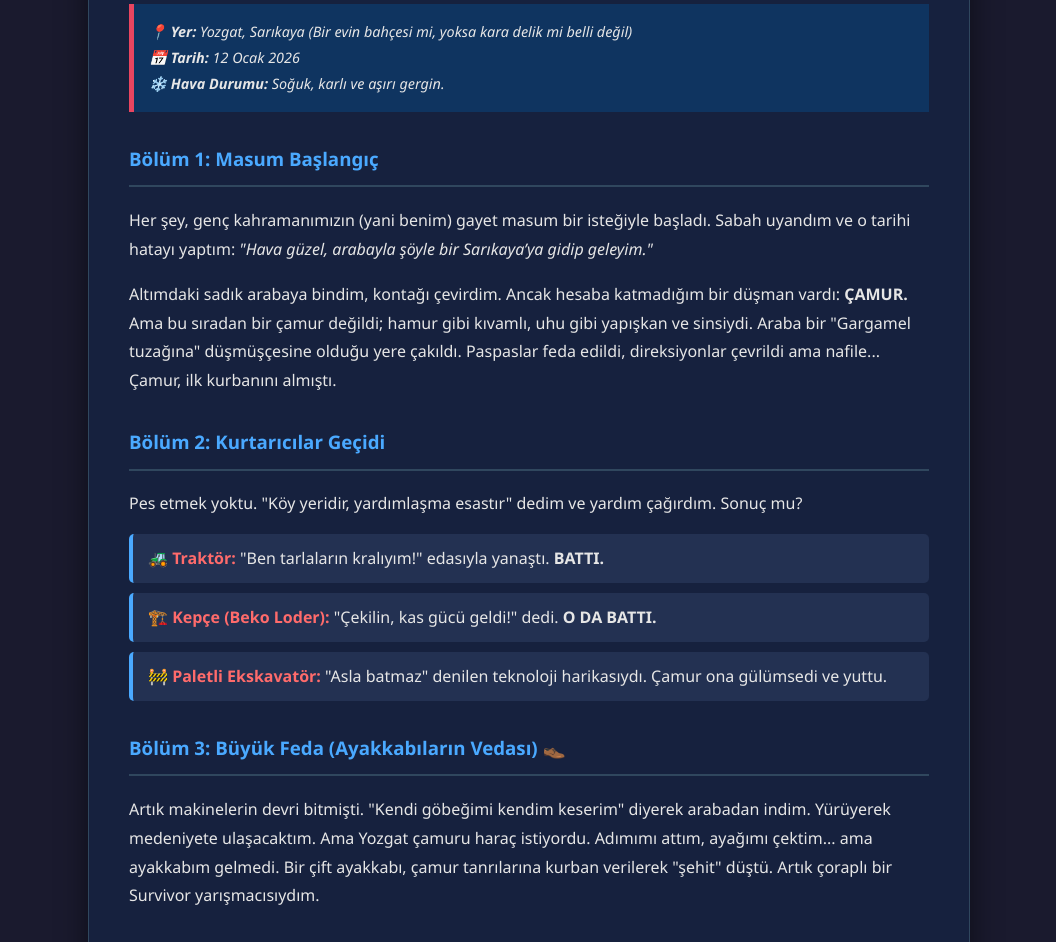
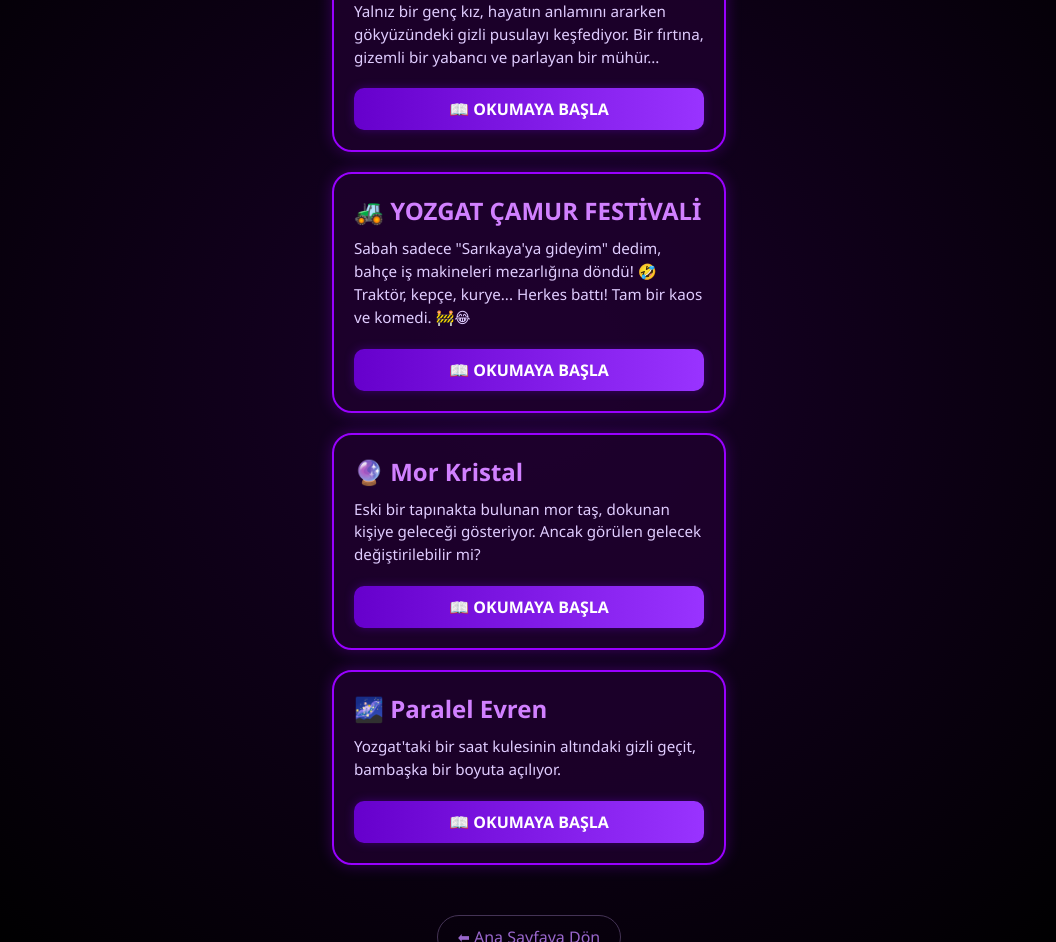
Before and after one commit to SONSUZAY/hikayeler-web, a plain HTML site: page index.html in a window 1280 px wide. Shown: the part 238-1180 px from the top of the page, without its empty margins (111-1167 px from the left). Drawn offline with Linux system fonts and the light colour scheme.

Commit message:
Update index.html

```diff
--- a/index.html
+++ b/index.html
@@ -3,198 +3,153 @@
 <head>
     <meta charset="UTF-8">
     <meta name="viewport" content="width=device-width, initial-scale=1.0">
-    <title>Yozgat Çamur Festivali - SONSUZ.AY</title>
+    <title>SONSUZ.AY - Hikayeler (Mor)</title>
+
+    <link rel="icon" type="image/png" href="site_simge.png">
+
+    <script async src="https://pagead2.googlesyndication.com/pagead/js/adsbygoogle.js?client=ca-pub-1819947444660683"
+         crossorigin="anonymous"></script>
+
     <style>
-        /* Genel Sayfa Ayarları */
+        /* GENEL SAYFA AYARLARI */
         body {
+            background-color: #050505;
+            background-image: radial-gradient(circle, #1a002b 0%, #000000 90%); /* Hafif morumsu siyah geçiş */
+            color: white;
             font-family: 'Segoe UI', Tahoma, Geneva, Verdana, sans-serif;
-            background-color: #1a1a2e;
-            color: #e6e6e6;
-            line-height: 1.8;
             margin: 0;
-            padding: 0;
+            padding: 20px;
+            text-align: center;
         }
 
-        /* Ana Konteyner */
-        .container {
-            max-width: 800px;
-            margin: 40px auto;
-            padding: 40px;
-            background-color: #16213e;
-            border-radius: 15px;
-            box-shadow: 0 10px 30px rgba(0,0,0,0.5);
-            border: 1px solid #30475e;
+        /* BAŞLIK TASARIMI */
+        h1 {
+            color: #b300ff; /* Parlak Mor */
+            text-shadow: 0 0 20px #b300ff, 0 0 40px #550080;
+            font-size: 2.5rem;
+            margin-bottom: 10px;
+            margin-top: 20px;
         }
 
-        h1 {
-            color: #e94560;
-            text-align: center;
-            font-size: 2.2em;
-            margin-bottom: 10px;
-            text-transform: uppercase;
-            letter-spacing: 2px;
-            line-height: 1.3;
+        p.aciklama {
+            color: #dcb3ff; /* Açık lila yazı */
+            margin-bottom: 40px;
+            font-size: 1rem;
         }
 
-        h3 {
-            color: #4aa9ff;
-            border-bottom: 2px solid #30475e;
-            padding-bottom: 10px;
-            margin-top: 30px;
+        .hikaye-container {
+            display: flex;
+            flex-wrap: wrap;
+            justify-content: center;
+            gap: 20px;
+            max-width: 800px;
+            margin: 0 auto;
         }
 
-        .meta-box {
-            background-color: #0f3460;
-            border-left: 5px solid #e94560;
-            padding: 15px;
-            margin: 20px 0;
-            font-style: italic;
-            font-size: 0.9em;
+        /* MOR HİKAYE KARTI */
+        .hikaye-kart {
+            background: rgba(30, 0, 45, 0.8); /* Çok koyu mor zemin */
+            border: 2px solid #9900ff; /* Neon Mor Çerçeve */
+            border-radius: 20px;
+            padding: 20px;
+            width: 100%;
+            max-width: 350px;
+            box-shadow: 0 0 15px rgba(153, 0, 255, 0.3);
+            transition: transform 0.3s, box-shadow 0.3s;
+            text-align: left;
         }
 
-        ul {
-            list-style-type: none;
-            padding: 0;
+        .hikaye-kart:hover {
+            transform: translateY(-5px);
+            box-shadow: 0 0 30px rgba(153, 0, 255, 0.6);
         }
-        ul li {
-            background: #233152;
-            margin: 10px 0;
-            padding: 10px 15px;
-            border-radius: 5px;
-            border-left: 4px solid #4aa9ff;
+
+        .hikaye-baslik {
+            font-size: 1.5rem;
+            color: #d180ff; /* Başlık rengi */
+            margin-top: 0;
+            margin-bottom: 10px;
+            font-weight: bold;
         }
-        .loss { color: #ff6b6b; font-weight: bold; }
 
-        .brand {
-            text-align: center;
-            font-weight: bold;
-            color: #888;
-            font-size: 0.9em;
+        .hikaye-ozet {
+            font-size: 0.95rem;
+            color: #e0ccff;
+            line-height: 1.5;
             margin-bottom: 20px;
         }
 
-        blockquote {
-            font-size: 1.2em;
-            margin: 30px 0;
-            padding: 20px;
-            background-color: #222;
-            border-left: 5px solid #e94560;
-            color: #fff;
-            font-style: italic;
+        /* MOR BUTON */
+        .oku-buton {
+            display: block;
+            background: linear-gradient(90deg, #6600cc, #9933ff);
+            color: white;
+            text-decoration: none;
+            padding: 10px;
+            border-radius: 10px;
+            text-align: center;
+            font-weight: bold;
+            transition: 0.3s;
+            box-shadow: 0 0 10px rgba(102, 0, 204, 0.4);
         }
 
-        .teaser {
-            margin-top: 50px;
-            padding: 30px;
-            text-align: center;
-            border: 2px dashed #4aa9ff;
-            border-radius: 10px;
-            background: linear-gradient(45deg, #16213e, #1a1a2e);
-        }
-        .teaser h2 {
-            color: #e94560;
+        .oku-buton:hover {
+            background: #a64dff;
+            box-shadow: 0 0 20px rgba(166, 77, 255, 0.8);
         }
 
-        .btn {
+        .geri-don {
             display: inline-block;
-            margin-top: 10px;
-            padding: 10px 20px;
-            background-color: #e94560;
-            color: white;
+            margin-top: 50px;
+            color: #9966cc;
             text-decoration: none;
-            border-radius: 5px;
-            font-weight: bold;
-            transition: background 0.3s;
-        }
-        .btn:hover { background-color: #c0354a; }
-
-        /* Yeni Eklenen Alt Yönlendirme Alanı */
-        .footer-nav {
-            text-align: center;
-            margin-top: 40px;
-            padding-top: 20px;
-            border-top: 1px solid #30475e;
-        }
-        .footer-nav p {
-            color: #888;
-            font-size: 0.9em;
-            margin-bottom: 15px;
-        }
-        .home-link {
-            display: inline-block;
-            color: #4aa9ff;
-            text-decoration: none;
-            font-weight: bold;
-            border: 1px solid #4aa9ff;
+            border: 1px solid #443355;
             padding: 10px 20px;
             border-radius: 30px;
-            transition: all 0.3s;
         }
-        .home-link:hover {
-            background-color: #4aa9ff;
-            color: #1a1a2e;
-        }
-
     </style>
 </head>
 <body>
 
-    <div class="container">
-        <div class="brand">SONSUZ.AY | HİKAYELER</div>
+    <h1>SONSUZ HİKAYELER</h1>
+    <p class="aciklama">Bilinmezin sınırında dolaşan hikayeler.</p>
 
-        <h1>🚜 1. GELENEKSEL YOZGAT ÇAMUR FESTİVALİ</h1>
+    <div class="hikaye-container">
 
-        <div class="meta-box">
-            <strong>📍 Yer:</strong> Yozgat, Sarıkaya (Bir evin bahçesi mi, yoksa kara delik mi belli değil)<br>
-            <strong>📅 Tarih:</strong> 12 Ocak 2026<br>
-            <strong>❄️ Hava Durumu:</strong> Soğuk, karlı ve aşırı gergin.
+        <div class="hikaye-kart">
+            <div class="hikaye-baslik">⭐ HAYAT YILDIZI</div>
+            <div class="hikaye-ozet">
+                Yalnız bir genç kız, hayatın anlamını ararken gökyüzündeki gizli pusulayı keşfediyor. Bir fırtına, gizemli bir yabancı ve parlayan bir mühür...
+            </div>
+            <a href="hikaye_hayat_yildizi.html" class="oku-buton">📖 OKUMAYA BAŞLA</a>
         </div>
 
-        <h3>Bölüm 1: Masum Başlangıç</h3>
-        <p>Her şey, genç kahramanımızın (yani benim) gayet masum bir isteğiyle başladı. Sabah uyandım ve o tarihi hatayı yaptım: <em>"Hava güzel, arabayla şöyle bir Sarıkaya’ya gidip geleyim."</em></p>
-        <p>Altımdaki sadık arabaya bindim, kontağı çevirdim. Ancak hesaba katmadığım bir düşman vardı: <strong>ÇAMUR.</strong> Ama bu sıradan bir çamur değildi; hamur gibi kıvamlı, uhu gibi yapışkan ve sinsiydi. Araba bir "Gargamel tuzağına" düşmüşçesine olduğu yere çakıldı. Paspaslar feda edildi, direksiyonlar çevrildi ama nafile... Çamur, ilk kurbanını almıştı.</p>
-
-        <h3>Bölüm 2: Kurtarıcılar Geçidi</h3>
-        <p>Pes etmek yoktu. "Köy yeridir, yardımlaşma esastır" dedim ve yardım çağırdım. Sonuç mu?</p>
-        <ul>
-            <li>🚜 <span class="loss">Traktör:</span> "Ben tarlaların kralıyım!" edasıyla yanaştı. <strong>BATTI.</strong></li>
-            <li>🏗️ <span class="loss">Kepçe (Beko Loder):</span> "Çekilin, kas gücü geldi!" dedi. <strong>O DA BATTI.</strong></li>
-            <li>🚧 <span class="loss">Paletli Ekskavatör:</span> "Asla batmaz" denilen teknoloji harikasıydı. Çamur ona gülümsedi ve yuttu.</li>
-        </ul>
-
-        <h3>Bölüm 3: Büyük Feda (Ayakkabıların Vedası) 👞</h3>
-        <p>Artık makinelerin devri bitmişti. "Kendi göbeğimi kendim keserim" diyerek arabadan indim. Yürüyerek medeniyete ulaşacaktım. Ama Yozgat çamuru haraç istiyordu. Adımımı attım, ayağımı çektim... ama ayakkabım gelmedi. Bir çift ayakkabı, çamur tanrılarına kurban verilerek "şehit" düştü. Artık çoraplı bir Survivor yarışmacısıydım.</p>
-
-        <h3>Bölüm 4: Rehine Krizi (Ulaşılamayan Kargo) 📦</h3>
-        <p>Tam "Daha ne olabilir ki?" denilen anda, ufukta beyaz bir minibüs belirdi. <strong>Kargocu!</strong> İçinde yeni telefonum vardı. Kurye neşeyle bahçeye daldı ve... <strong>GÜM!</strong> Minibüs saplandı.</p>
-        <p>Şimdi ortada dramatik bir sahne vardı: Bir tarafta camdan bakan çoraplı ben, diğer tarafta 5 metre ötede minibüse hapsolmuş kurye. Aralarında aşılması imkansız bir çamur denizi... Telefon oradaydı ama dokunmak imkansızdı.</p>
-
-        <h3>Bölüm 5: Son Kurbanlar (Komşu ve Yabancı)</h3>
-        <p>Olay yerine son bir umutla gelen Komşu, "Ben sizi kurtarırım" dedi. "GELME!" diye bağırdım ama sesimi duyuramadım. Komşunun arabası da koleksiyona katıldı.p>
-        <p>Ve final vuruşu... Yoldan geçen bir adam camı açıp masumca <em>"Pardon, Sarıkaya yolu ne tarafta?"</em> diyecekti... Diyemedi. <strong>O da battı.</strong> Adamcağız sadece adres soracaktı, şimdi bizimle birlikte kader birliği yapıyor.</p>
-
-        <h3>FİNAL: Beyaz Sessizlik ve Gerçek ❄️</h3>
-        <p>Gün batarken gökyüzü bu drama daha fazla dayanamadı. Lapa lapa kar yağmaya başladı. Beyaz örtü; batan traktörü, yan yatan kepçeyi, rehin kalan kuryeyi ve sahipsiz ayakkabılarımı yavaşça örttü.</p>
-
-        <blockquote>
-            "Bütün bu felaketler, milyonluk makineler ve mahsur kalan insanlar... Hepsi sabah kurduğum o tek cümle yüzünden buradalar: <strong>'Bugün Sarıkaya'ya gitmek istiyorum.'</strong> Gitmedim. Ama Sarıkaya benim bahçeme geldi."
-        </blockquote>
-
-        <div class="teaser">
-            <h2>⏳ FESTİVAL DEVAM EDECEK...</h2>
-            <p>Gece don olunca araçlar kurtulacak mı?</p>
-            <p>Kurye minibüsten inebilecek mi?</p>
-            <p>Yol soran adam evine dönebilecek mi?</p>
-            <br>
-            <a href="#" class="btn">Takipte Kalın</a>
+        <div class="hikaye-kart">
+            <div class="hikaye-baslik">🚜 YOZGAT ÇAMUR FESTİVALİ</div>
+            <div class="hikaye-ozet">
+                Sabah sadece "Sarıkaya'ya gideyim" dedim, bahçe iş makineleri mezarlığına döndü! 🤣 Traktör, kepçe, kurye... Herkes battı! Tam bir kaos ve komedi. 🚧😂
+            </div>
+            <a href="hikaye_yozgat_camur-festivali.html" class="oku-buton">📖 OKUMAYA BAŞLA</a>
         </div>
 
-        <div class="footer-nav">
-            <p>Daha fazla içerik ve proje için</p>
-            <a href="https://sonsuzay.github.io" class="home-link">🏠 SONSUZ.AY Ana Sayfa</a>
+        <div class="hikaye-kart">
+            <div class="hikaye-baslik">🔮 Mor Kristal</div>
+            <div class="hikaye-ozet">
+                Eski bir tapınakta bulunan mor taş, dokunan kişiye geleceği gösteriyor. Ancak görülen gelecek değiştirilebilir mi?
+            </div>
+            <a href="hikaye_mor_kristal.html" class="oku-buton">📖 OKUMAYA BAŞLA</a>
         </div>
 
+        <div class="hikaye-kart">
+            <div class="hikaye-baslik">🌌 Paralel Evren</div>
+            <div class="hikaye-ozet">
+                Yozgat'taki bir saat kulesinin altındaki gizli geçit, bambaşka bir boyuta açılıyor.
+            </div>
+            <a href="hikaye_paralel_evren.html" class="oku-buton">📖 OKUMAYA BAŞLA</a>
+        </div>
     </div>
+
+    <a href="https://sonsuzay.github.io/" class="geri-don">⬅ Ana Sayfaya Dön</a>
 
 </body>
 </html>
```
